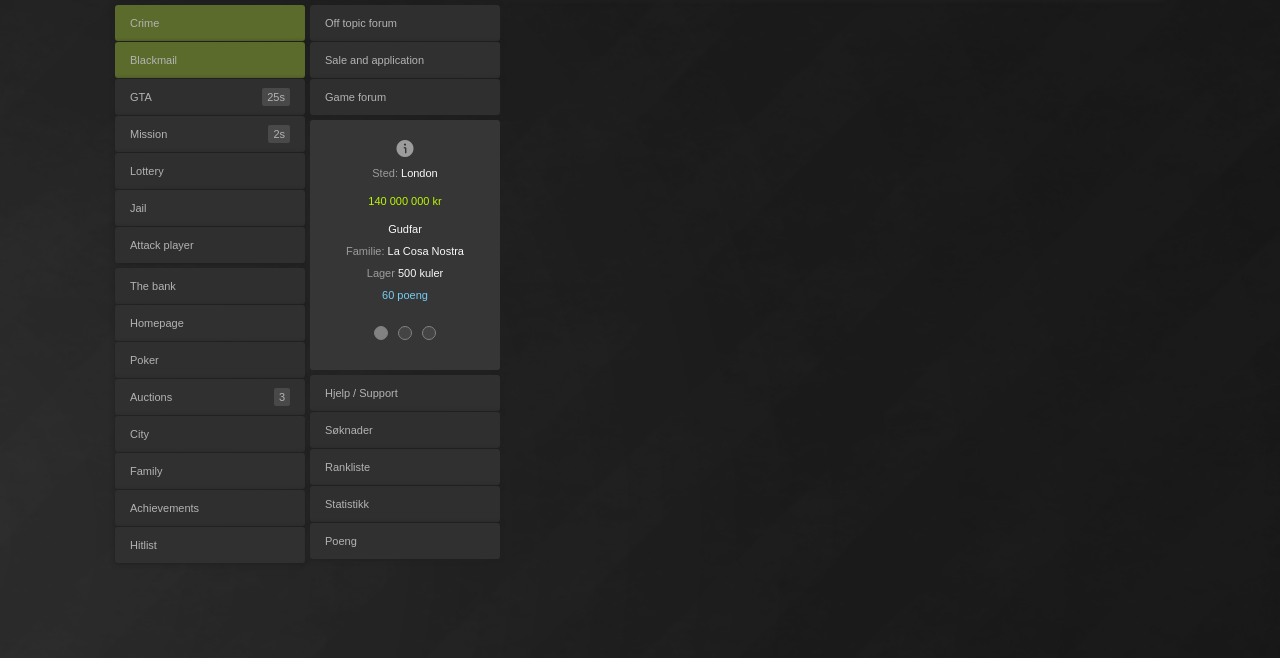
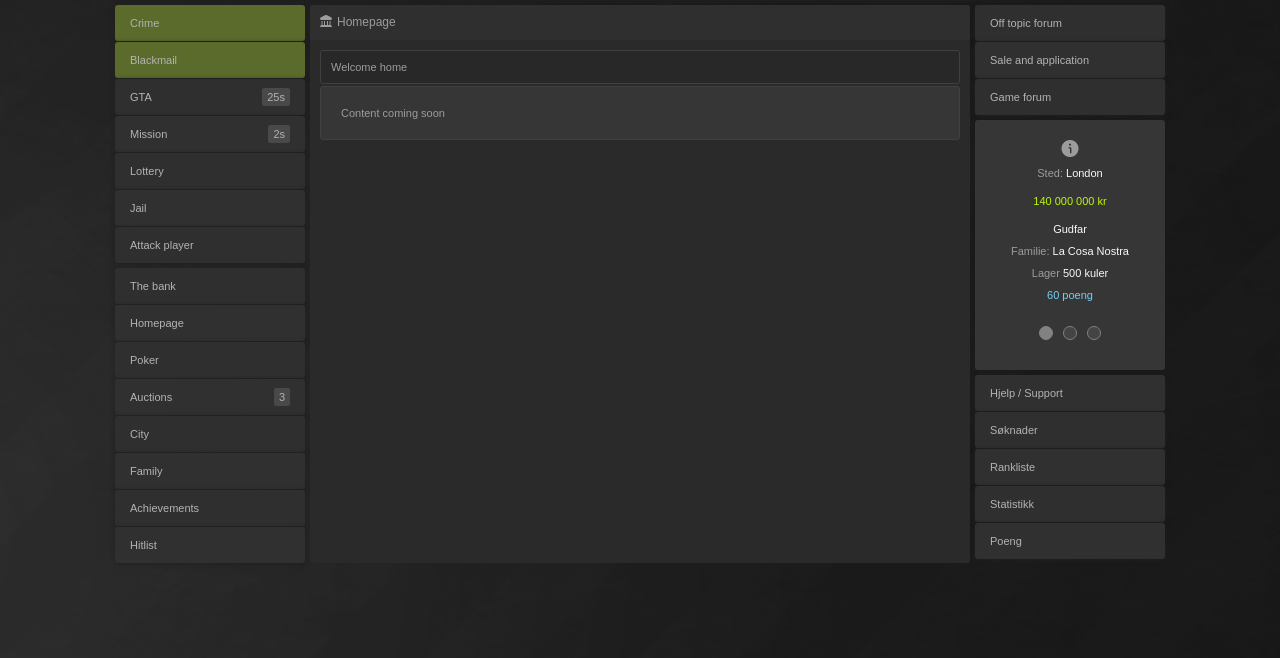
Before and after one commit to LarsFredrikHolstTry/bawser, a PHP site: page / in a window 1280 px wide. Shown: the part 142-800 px from the top of the page. Run offline with PHP 8.4, Linux system fonts and the light colour scheme; some libraries are stand-ins or nearby versions; grey boxes are pictures that could not be loaded.

Commit message:
🐛 add fallback to homepage

```diff
--- /dev/null
+++ b/app/homepage/homepage.php
@@ -0,0 +1,20 @@
+<div class="main_content">
+	<div class="main_content_header">
+		<div class="main_content_header_icon">
+			<i class="fi fi-sr-bank"></i>
+		</div>
+		<div class="main_content_header_text">
+			Homepage
+		</div>
+	</div>
+	<div class="df fdc fg-10 main_content_context">
+		<div>
+			<div class="content_header df jcsb">
+				<span>Welcome home</span>
+			</div>
+			<div class="content_context">
+				Content coming soon
+			</div>
+		</div>
+	</div>
+</div>
--- a/index.php
+++ b/index.php
@@ -46,6 +46,8 @@ $exp = 250;
 								} else {
 									include "app/404/404.php";
 								}
+							} else {
+								include "app/homepage/homepage.php";
 							}
 						?>
 					<?php include 'components/right_menu.php' ?>
```
